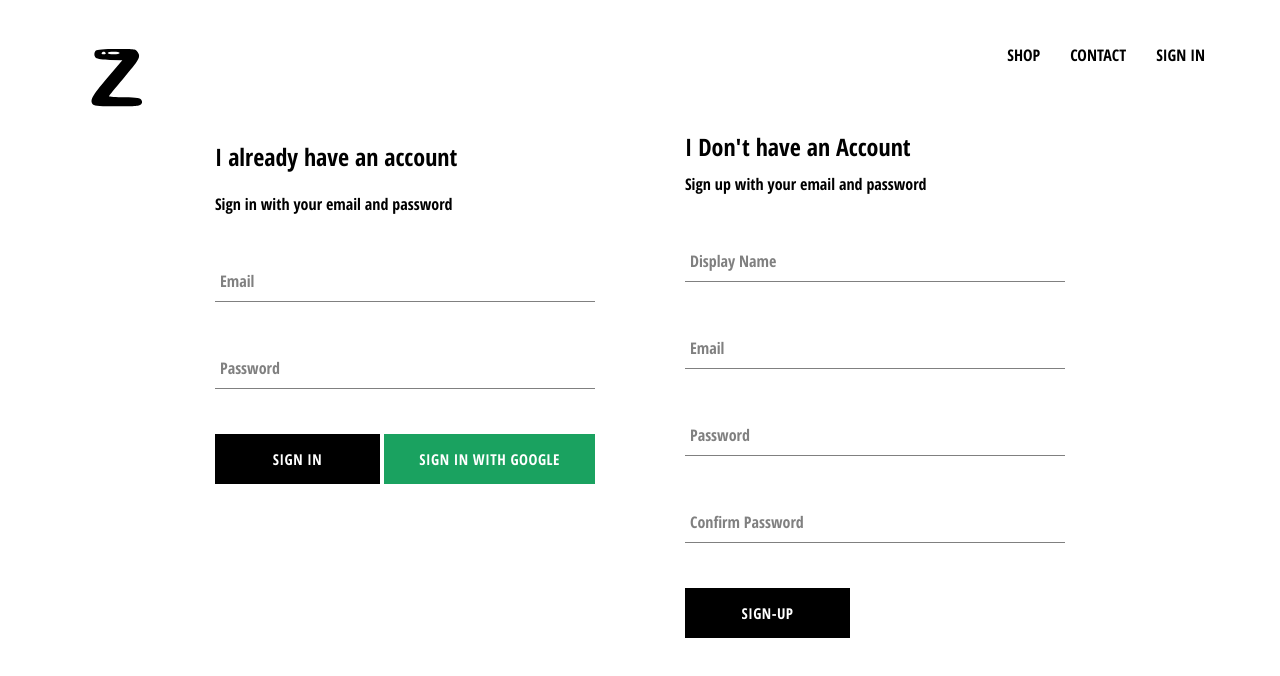
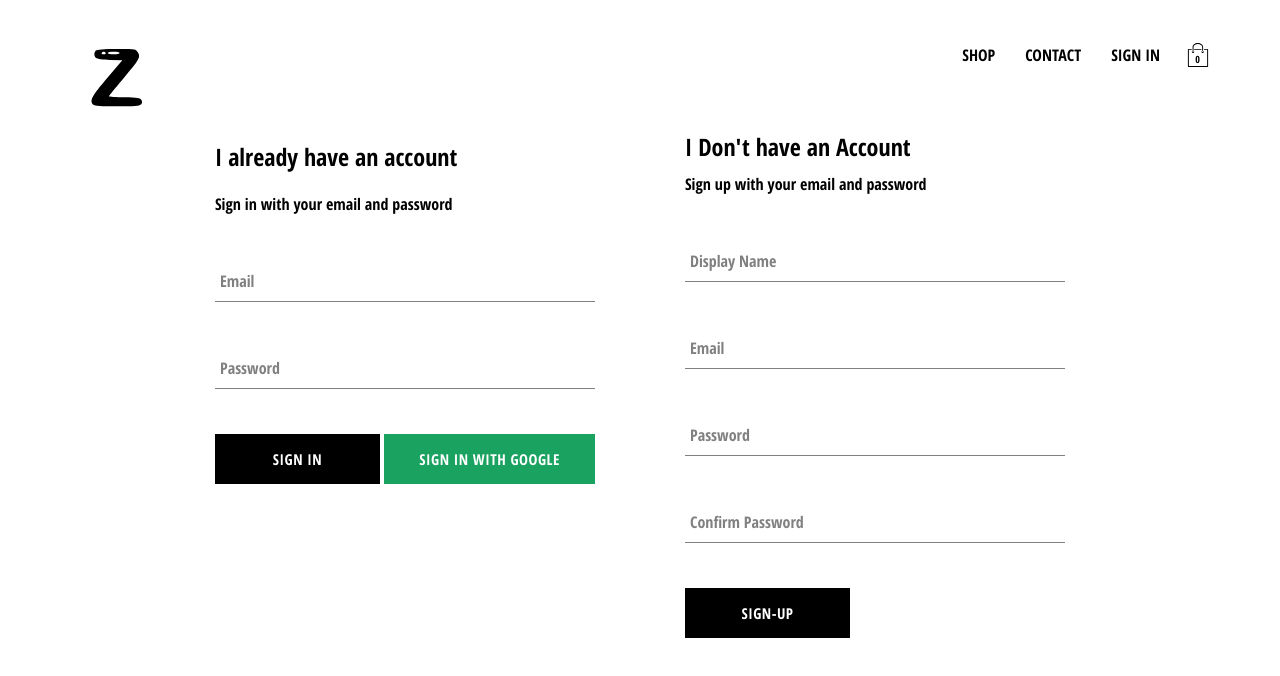
Before and after one commit to isnantozul/crwn-clothing, a React (Create React App) app: page /signin in a window 1280 px wide. Shown: the top 676 px of the page. Built offline with nearby package versions, Linux system fonts and the light colour scheme; no server answers.

Commit message:
CartDropDown

```diff
--- /dev/null
+++ b/src/components/cart-dropdown/cart-dropdowm.component.jsx
@@ -0,0 +1,12 @@
+import React from 'react';
+import CustomButton from '../custom-button/custom-button.component';
+import './cart-dropdown.styles.scss';
+
+const CartDropDown = () => (
+    <div className='cart-dropdown'>
+        <div className='cart-items' />
+        <CustomButton>GO TO CHECKOUT</CustomButton>
+    </div>
+);
+
+export default CartDropDown;
--- /dev/null
+++ b/src/components/cart-dropdown/cart-dropdown.styles.scss
@@ -0,0 +1,24 @@
+.cart-dropdown {
+    position: absolute;
+    width: 240px;
+    height: 340px;
+    display: flex;
+    flex-direction: column;
+    padding: 20px;
+    border: 1px solid black;
+    background-color: white;
+    top: 90px;
+    right: 40px;
+    z-index: 5;
+
+    .cart-items {
+      height: 240px;
+      display: flex;
+      flex-direction: column;
+      overflow: scroll;
+    }
+
+    button {
+      margin-top: auto;
+    }
+  }
--- /dev/null
+++ b/src/components/cart-icon/cart-icon.component.jsx
@@ -0,0 +1,21 @@
+import React from 'react';
+import {connect} from 'react-redux';
+import {toggleCartHidden} from '../../redux/cart/cart.actions';
+import { ReactComponent as ShoppingIcon } from '../../assets/shopping-bag.svg';
+import './cart-icon.styles.scss';
+
+const CartIcon = ({toggleCartHidden}) => (
+    <div className='cart-icon' onClick={toggleCartHidden}>
+        <ShoppingIcon className='shopping-icon' />
+        <span className='item-count'> 0 </span>
+    </div>
+);
+
+const mapDispatchToProps = dispatch => ({
+    toggleCartHidden: () => dispatch(toggleCartHidden())
+});
+
+export default connect(
+    null,
+    mapDispatchToProps
+    ) (CartIcon);
--- /dev/null
+++ b/src/components/cart-icon/cart-icon.styles.scss
@@ -0,0 +1,21 @@
+.cart-icon {
+    width: 45px;
+    height: 45px;
+    position: relative;
+    display: flex;
+    align-items: center;
+    justify-content: center;
+    cursor: pointer;
+
+    .shopping-icon {
+      width: 24px;
+      height: 24px;
+    }
+
+    .item-count {
+      position: absolute;
+      font-size: 10px;
+      font-weight: bold;
+      bottom: 12px;
+    }
+  }
--- a/src/components/header/header.component.jsx
+++ b/src/components/header/header.component.jsx
@@ -2,10 +2,13 @@
 import { Link } from 'react-router-dom';
 import { connect } from 'react-redux';
 import { auth } from '../../firebase/firebase.utils'
+import CartIcon from '../cart-icon/cart-icon.component';
+import CartDropdown from '../cart-dropdown/cart-dropdowm.component';
 import { ReactComponent as Logo } from '../../assets/mdpi.svg';
 import './header.styles.scss';
 
-const Header = ({ currentUser }) => (
+
+const Header = ({ currentUser, hidden }) => (
     <div className='header'>
         <Link className='logo-container' to="/">
             <Logo className='Logo' />
@@ -23,12 +26,15 @@
                 ) : (
                         <Link className='option' to='/signin'> SIGN IN </Link>
                     )}
+            <CartIcon />
         </div>
+        {hidden ? null: <CartDropdown />}
     </div >
 );
 
-const mapStateToProps = state => ({
-    currentUser: state.user.currentUser
+const mapStateToProps = ({user: {currentUser}, cart: {hidden}}) => ({
+    currentUser,
+    hidden
 })
 
 export default connect(mapStateToProps)(Header);
--- /dev/null
+++ b/src/redux/cart/cart.actions.js
@@ -0,0 +1,5 @@
+import CartActionTypes from './cart.types';
+
+export const toggleCartHidden = () => ({
+    type: CartActionTypes.TOGGLE_CART_HIDDEN
+});
--- /dev/null
+++ b/src/redux/cart/cart.reducer.js
@@ -0,0 +1,19 @@
+import CartActionTypes from './cart.types';
+
+const INITIAL_STATE = {
+    hidden: true
+};
+
+const cartReducer = (state = INITIAL_STATE, action) => {
+    switch (action.type) {
+        case CartActionTypes.TOGGLE_CART_HIDDEN:
+            return {
+                ...state,
+                hidden: !state.hidden
+            }
+            default:
+                return state;
+    }
+};
+
+export default cartReducer;
--- /dev/null
+++ b/src/redux/cart/cart.types.js
@@ -0,0 +1,5 @@
+const CartActionTypes = {
+    TOGGLE_CART_HIDDEN: 'TOGGLE_CART_HIDDEN'
+};
+
+export default CartActionTypes;
--- a/src/redux/root-reducer.js
+++ b/src/redux/root-reducer.js
@@ -1,6 +1,8 @@
 import { combineReducers } from 'redux';
 import userReducer from './user/user.reducer';
+import cartReducer from './cart/cart.reducer';
 
 export default combineReducers({
-    user: userReducer
+    user: userReducer,
+    cart: cartReducer
 });
```
Also changed, not shown: src/assets/shopping-bag.svg (added), 1 other file (tests, documents, lock files or other folders).
